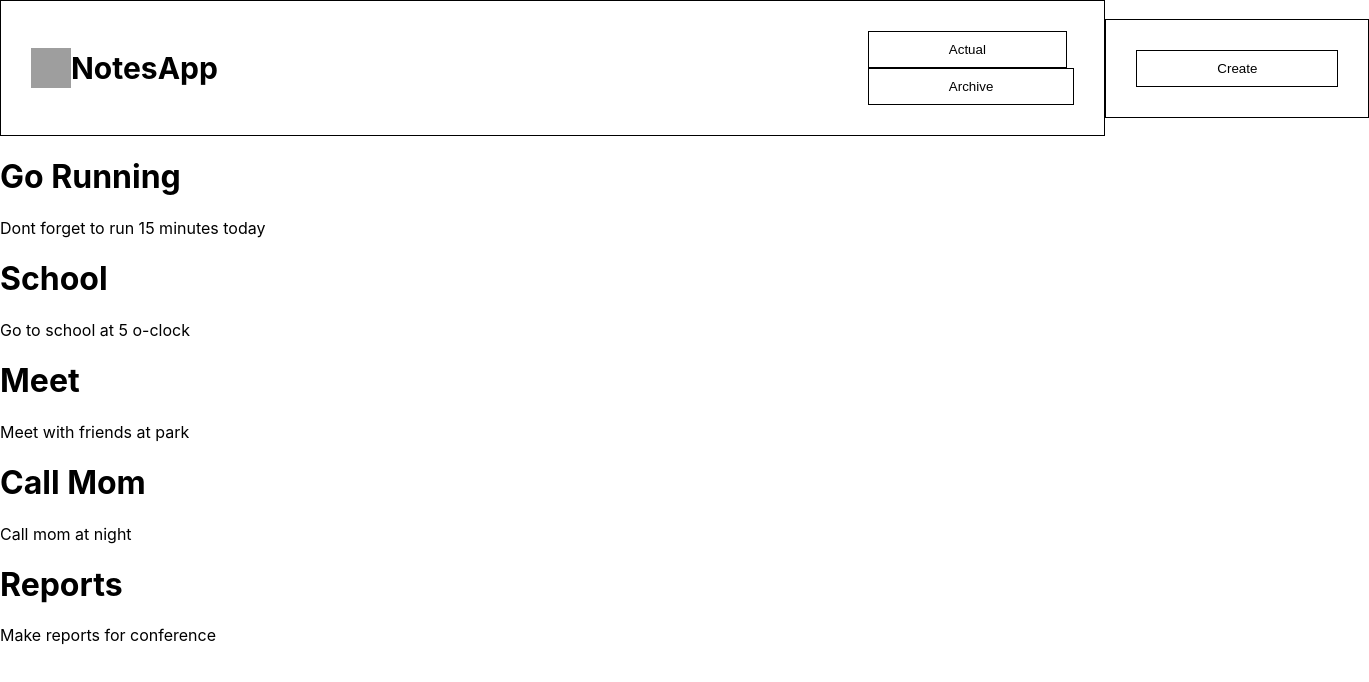
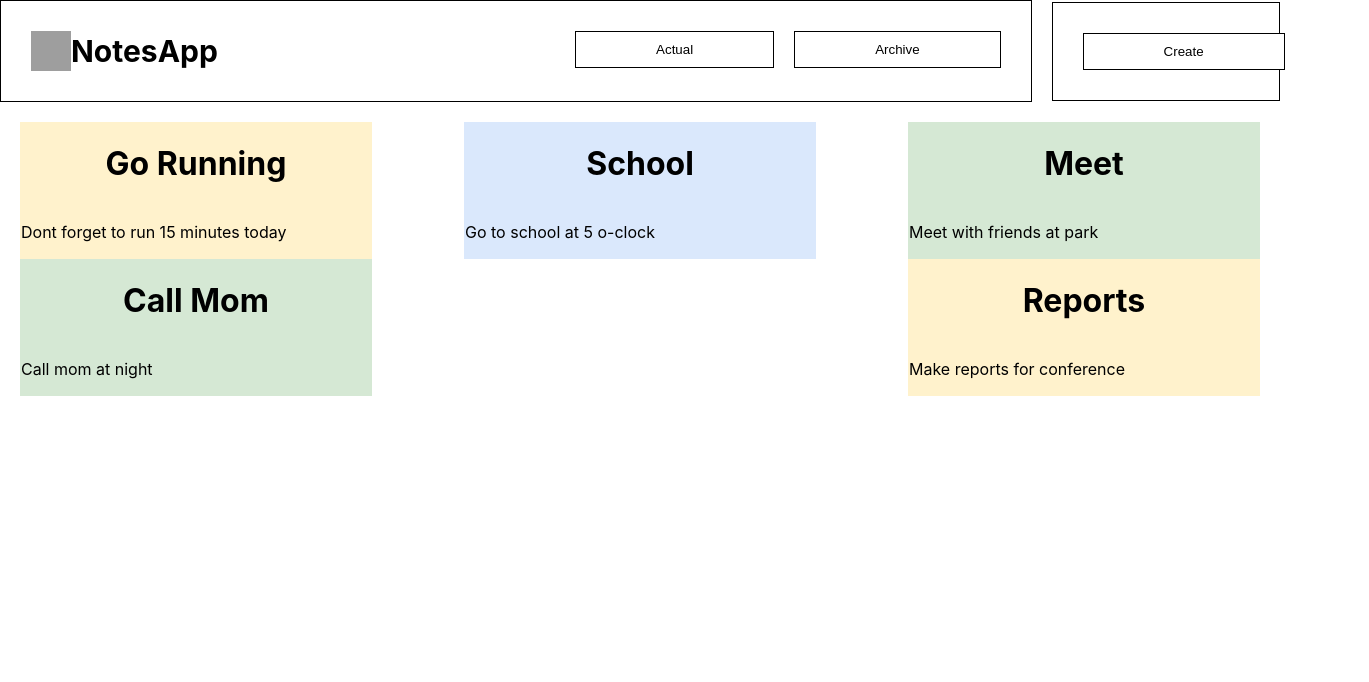
Before and after one commit to aliyevshukur/note-taking-website, a React (Create React App) app: page / in a window 1280 px wide. Shown: the top 682 px of the page, 1369 px wide, since content can reach past the window. Built offline with nearby package versions, Linux system fonts and the light colour scheme; data requests are answered from the project's data file; grey boxes are pictures that could not be loaded.

Commit message:
update colors to rgb values

```diff
--- a/db.json
+++ b/db.json
@@ -5,70 +5,70 @@
       "title": "Do StepProject",
       "context": "Do StepProject that Nick uploaded today",
       "status": true,
-      "color": "#FFF2CC"
+      "color": "rgb(255, 242, 204)"
     },
     {
       "id": 2,
       "title": "Do Sport",
       "context": "Dont forget to do sport for today",
       "status": true,
-      "color": "F8CECC"
+      "color": "rgb(248, 206, 204)"
     },
     {
       "id": 3,
       "title": "Do Homework",
       "context": "Do Homework which Alina teacher gave for holiday",
       "status": true,
-      "color": "#DAE8FC"
+      "color": "rgba(218, 232, 252, 1)"
     },
     {
       "id": 4,
       "title": "Driving course",
       "context": "Go to driving course tomorrow",
       "status": true,
-      "color": "#D5E8D4"
+      "color": "rgb(248, 206, 204)"
     },
     {
       "id": 5,
       "title": "Chat with girlfriend",
       "context": "Your girlfriend will wait at 10 o-clock in whatsapp",
       "status": true,
-      "color": "#DAE8FC"
+      "color": "rgb(213, 232, 212)"
     },
     {
       "id": 6,
       "title": "Go Running",
       "context": "Dont forget to run 15 minutes today",
       "status": false,
-      "color": "#FFF2CC"
+      "color": "rgb(255, 242, 204)"
     },
     {
       "id": 7,
       "title": "School",
       "context": "Go to school at 5 o-clock",
       "status": false,
-      "color": "#F8CECC"
+      "color": "rgba(218, 232, 252, 1)"
     },
     {
       "id": 8,
       "title": "Meet",
       "context": "Meet with friends at park",
       "status": false,
-      "color": "#DAE8FC"
+      "color": "rgb(213, 232, 212)"
     },
     {
       "id": "9",
       "title": "Call Mom",
       "context": "Call mom at night",
       "status": false,
-      "color": "#D5E8D4"
+      "color": "rgb(213, 232, 212)"
     },
     {
       "id": 10,
       "title": "Reports",
       "context": "Make reports for conference",
       "status": false,
-      "color": "#FFF2CC"
+      "color": "rgb(255, 242, 204)"
     }
   ]
 }
--- a/src/App.js
+++ b/src/App.js
@@ -25,6 +25,7 @@ class App extends Component {
           notes: result
         });
         this.filterActual();
+        console.log(this.state.currentNotes);
       });
   }
 
--- a/src/components/Header/Header.scss
+++ b/src/components/Header/Header.scss
@@ -14,11 +14,12 @@
     justify-content: space-between;
     padding: 30px;
     border: 1px solid black;
+    width: 79%;
+    margin-right: 20px;
 
     .logo {
       display: flex;
       align-items: center;
-      margin-right: 630px;
 
       .header-title {
         margin: 0;
@@ -44,6 +45,7 @@
     align-self: center;
     border: 1px solid black;
     padding: 30px;
+    width: 13%;
 
     .button {
       @include button;
--- a/src/components/Note/Note.js
+++ b/src/components/Note/Note.js
@@ -1,9 +1,21 @@
 import React from "react";
+import "./Note.scss";
 
 const Note = props => {
+  const noteStyle = {
+    backgroundColor: `${props.note.color}`,
+    border: `1px solid ${props.note.color}`
+  };
+
+  const noteTitleStyle = {
+    borderBottom: `1px solid ${props.note.color}`
+  };
+
   return (
-    <div className={"note"}>
-      <h1 className={"note-title"}>{props.note.title}</h1>
+    <div style={noteStyle} className={"note"}>
+      <h1 style={noteTitleStyle} className={"note-title"}>
+        {props.note.title}
+      </h1>
       <p className="context">{props.note.context}</p>
     </div>
   );
--- /dev/null
+++ b/src/components/Note/Note.scss
@@ -0,0 +1,9 @@
+.note {
+  display: flex;
+  flex-direction: column;
+  width: 350px;
+
+  .note-title {
+    text-align: center;
+  }
+}
--- a/src/components/NoteWrapper/NoteWrapper.js
+++ b/src/components/NoteWrapper/NoteWrapper.js
@@ -1,5 +1,6 @@
 import React from "react";
 import Note from "../Note/Note";
+import "./NoteWrapper.scss";
 
 const NoteWrapper = props => {
   return (
--- a/src/components/NoteWrapper/NoteWrapper.scss
+++ b/src/components/NoteWrapper/NoteWrapper.scss
@@ -3,14 +3,4 @@
   padding: 20px;
   justify-content: space-between;
   flex-wrap: wrap;
-
-  .note {
-    display: flex;
-    flex-direction: column;
-    width: 350px;
-
-    .note-title {
-      border: 1px solid;
-    }
-  }
 }
```
